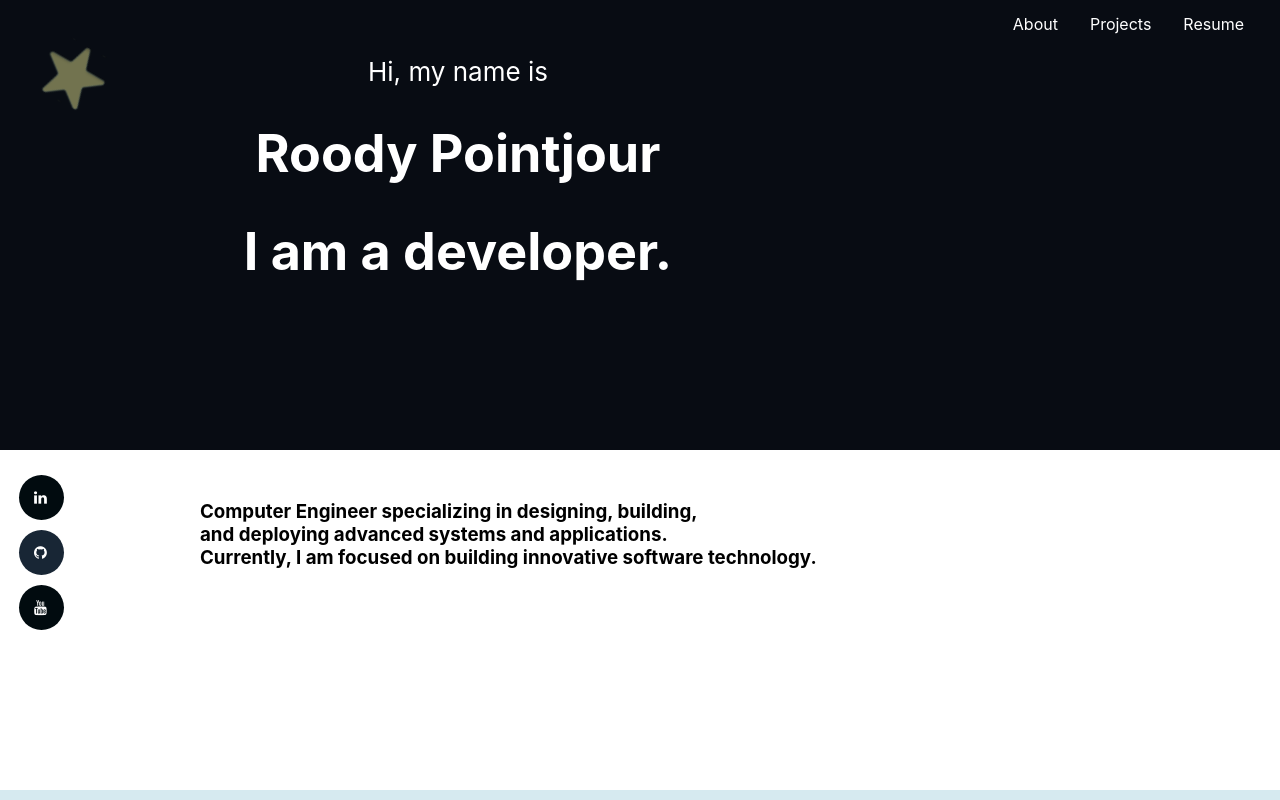
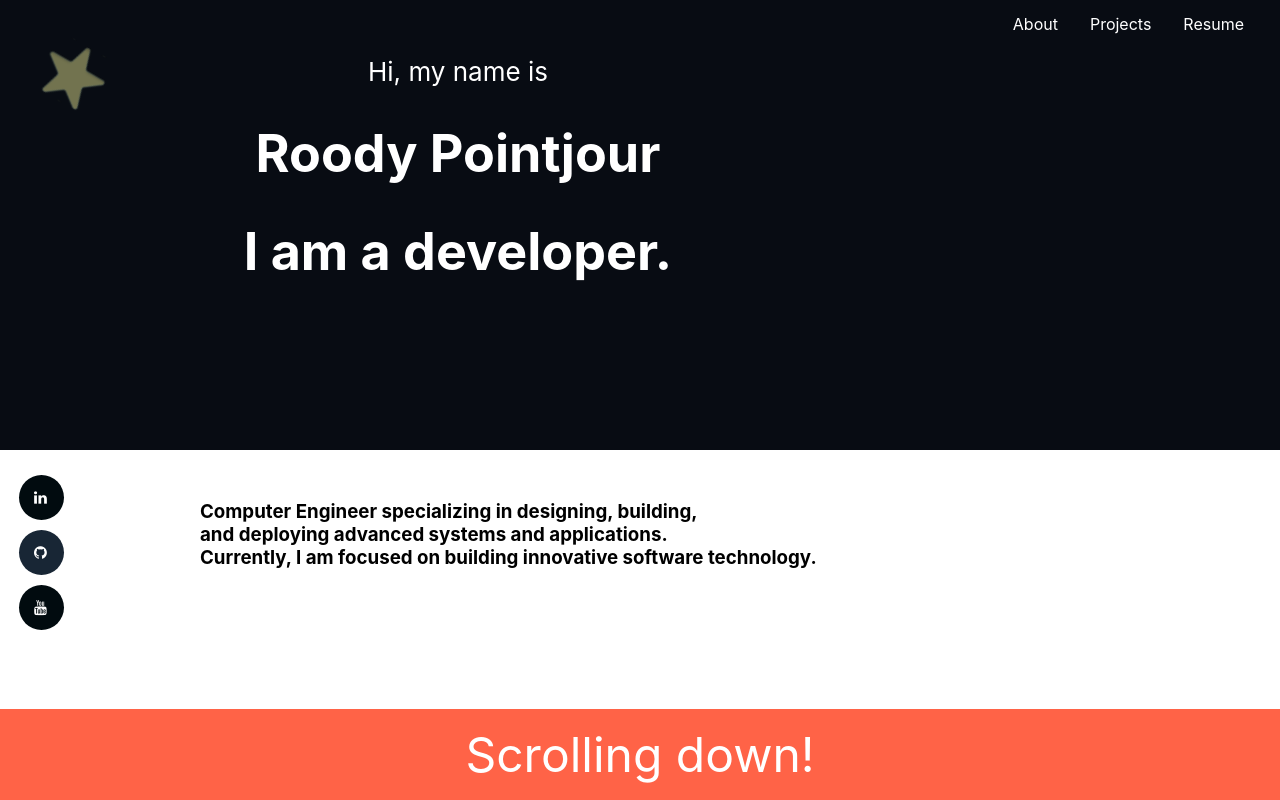
Before and after one commit to rpointjour/digital_business_card, a React (Create React App) app: page / in a window 1280 px wide. Shown: the top 800 px of the page. Built offline with nearby package versions, Linux system fonts and the light colour scheme.

Commit message:
added scroll direction

```diff
--- a/src/Components/App/App.js
+++ b/src/Components/App/App.js
@@ -4,6 +4,8 @@ import { BrowserRouter, useLocation } from "react-router-dom";
 import { useLayoutEffect } from 'react';
 import Home from '../Home';
 import Menu from '../Menu';
+import useScrollDirection from '../useScrollDirection';
+import '../StyleSheets/Scroll.css';
 
 
 const Wrapper = ({children}) => {
@@ -15,11 +17,30 @@ const Wrapper = ({children}) => {
 }
 
 function App() {
+  const scrollDirection = useScrollDirection();
   return (
     <BrowserRouter>
     <Wrapper>
       <Home />
-      <Menu />
+      <Menu/>
+      <div className="App">
+      <div
+        style={{
+          transform: `translateY(${scrollDirection === 'up' ? 0 : '-100%'})`
+        }}
+        className="scroll-fixed-container scroll-fixed-container--top"
+      >
+        Scrolling up!
+      </div>
+      <div
+        style={{
+          transform: `translateY(${scrollDirection === 'down' ? 0 : '100%'})`
+        }}
+        className="scroll-fixed-container scroll-fixed-container--bottom"
+      >
+        Scrolling down!
+      </div>
+    </div>
       </Wrapper>
     </BrowserRouter>
   );
--- a/src/Components/Home.js
+++ b/src/Components/Home.js
@@ -9,7 +9,7 @@ function Home(){
         <>
         <div className="Logo-place">
             <img src={logo} className="App-logo" alt="logo"/>
-            <header className="App-header">
+            <header className= "App-header">
                 <p>Hi, my name is</p>
                 <h1>Roody Pointjour</h1>
                 <h1>I am a developer.</h1>
--- a/src/Components/Menu.js
+++ b/src/Components/Menu.js
@@ -1,13 +1,10 @@
 import React from "react";
 import './StyleSheets/Menu.css';
 import {Link}from 'react-scroll';
-import{Outlet} from "react-router-dom";
 
 function Menu(){
-    var Scroll = require('react-scroll');
-    var scroll = Scroll.animateScroll;
 
-    scroll.scrollToTop("#root");
+
     return(
         <>
         <nav>
@@ -31,7 +28,6 @@ function Menu(){
 
             </ul>
         </nav>
-        <Outlet />
         </>
     );
 }
--- a/src/Components/StyleSheets/AboutMe.css
+++ b/src/Components/StyleSheets/AboutMe.css
@@ -35,5 +35,5 @@
     text-align: justify;
     position:relative;
     left:420px;
-    bottom:319px;
+    bottom:320px;
 }
--- a/src/Components/StyleSheets/Projects.css
+++ b/src/Components/StyleSheets/Projects.css
@@ -46,9 +46,9 @@
   }
 
   .slick-prev:hover{
-    background-color: green;
+    background-color: black;
   }
 
   .slick-next:hover{
-    background-color: green;
+    background-color: black;
   }
--- /dev/null
+++ b/src/Components/StyleSheets/Scroll.css
@@ -0,0 +1,20 @@
+.scroll-fixed-container {
+    position: fixed;
+    left: 0;
+    right: 0;
+    padding: 16px;
+    background: tomato;
+    color: white;
+    font-size: 3rem;
+    transition: transform 200ms ease-out;
+  }
+
+  .scroll-fixed-container--top {
+    top: 0;
+    transform: translateY(-100%)
+  }
+
+  .scroll-fixed-container--bottom {
+    bottom: 0;
+    transform: translateY(100%)
+  }
--- /dev/null
+++ b/src/Components/useScrollDirection.js
@@ -0,0 +1,46 @@
+import { useEffect, useState } from 'react';
+
+export const SCROLL_UP = 'up';
+export const SCROLL_DOWN = 'down';
+
+const useScrollDirection = ({ initialDirection = SCROLL_DOWN, thresholdPixels = 64 } = {}) => {
+    const [scrollDir, setScrollDir] = useState(initialDirection);
+
+    useEffect(
+        () => {
+            const threshold = thresholdPixels || 0;
+            let lastScrollY = window.pageYOffset;
+            let ticking = false;
+
+            const updateScrollDir = () => {
+                const scrollY = window.pageYOffset;
+
+                if (Math.abs(scrollY - lastScrollY) < threshold) {
+                    // We haven't exceeded the threshold
+                    ticking = false;
+                    return;
+                }
+
+                setScrollDir(scrollY > lastScrollY ? SCROLL_DOWN : SCROLL_UP);
+                lastScrollY = scrollY > 0 ? scrollY : 0;
+                ticking = false;
+            };
+
+            const onScroll = () => {
+                if (!ticking) {
+                    window.requestAnimationFrame(updateScrollDir);
+                    ticking = true;
+                }
+            };
+
+            window.addEventListener('scroll', onScroll);
+
+            return () => window.removeEventListener('scroll', onScroll);
+        },
+        [initialDirection, thresholdPixels],
+    );
+
+    return scrollDir;
+};
+
+export default useScrollDirection;
```
